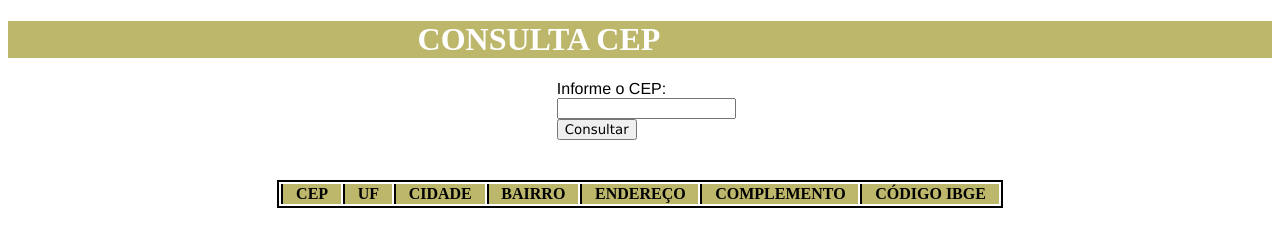
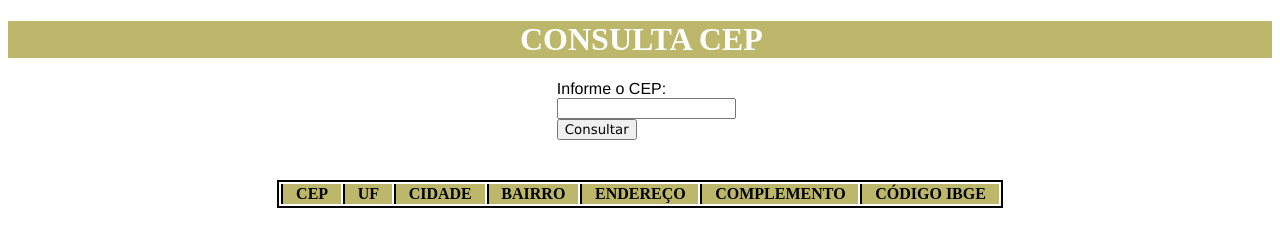
Before and after one commit to MaiaraLeticiadaSilva/consumoAPI, a plain HTML site: page index.html in a window 1280 px wide. Drawn offline with Linux system fonts and the light colour scheme.

Commit message:
terceiro commit

```diff
--- a/css/style.css
+++ b/css/style.css
@@ -2,7 +2,7 @@ header{
     background-color: #BDB76B;
 }
 h1{
-    margin-left: 32vw;
+    margin-left:40vw;
     color: #ffffff;
 }
 #form{
```
